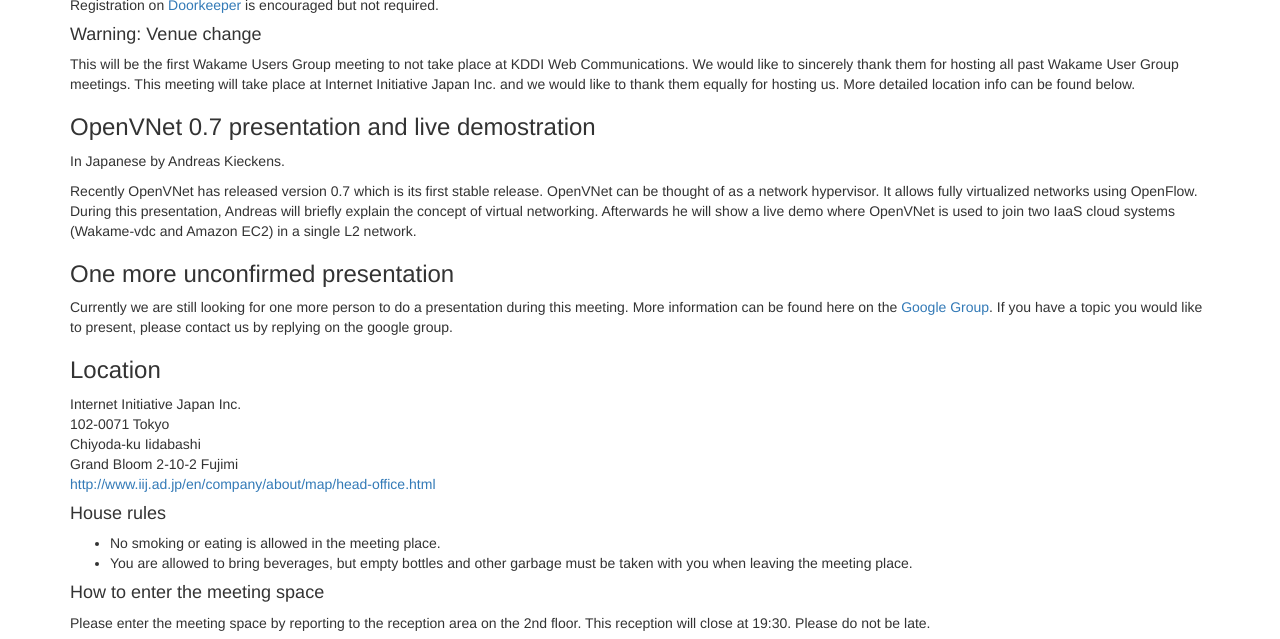
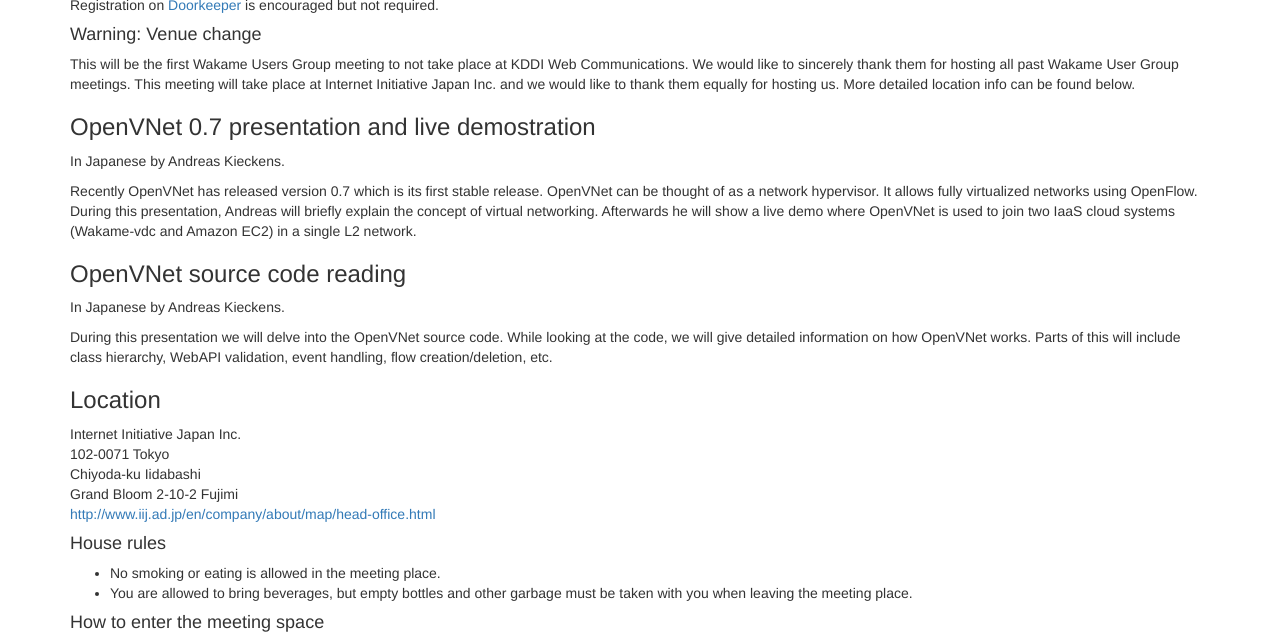
Before and after one commit to wakame/wakame.github.io, a Jekyll site: the page built from index.html, in a window 1280 px wide and 900 px high, scrolled down 530 px, cut to the strip 0-639 px from the top of the window. Built offline with Jekyll 4.4.1, drawn with Linux system fonts in a browser that asks for light colours; nearby versions of some CDN libraries; library files that are not in the unit come from our copies.

Commit message:
Added the second presentation for WUG 9 to the home page

```diff
--- a/index.html
+++ b/index.html
@@ -32,9 +32,11 @@
 
 <p>Recently OpenVNet has released version 0.7 which is its first stable release. OpenVNet can be thought of as a network hypervisor. It allows fully virtualized networks using OpenFlow. During this presentation, Andreas will briefly explain the concept of virtual networking. Afterwards he will show a live demo where OpenVNet is used to join two IaaS cloud systems (Wakame-vdc and Amazon EC2) in a single L2 network.</p>
 
-<h3>One more unconfirmed presentation</h3>
+<h3>OpenVNet source code reading</h3>
 
-Currently we are still looking for one more person to do a presentation during this meeting. More information can be found here on the <a href="https://groups.google.com/forum/#!topic/wakame-ug/YQMUqc4VlYk">Google Group</a>. If you have a topic you would like to present, please contact us by replying on the google group.
+<p>In Japanese by Andreas Kieckens.</p>
+
+<p>During this presentation we will delve into the OpenVNet source code. While looking at the code, we will give detailed information on how OpenVNet works. Parts of this will include class hierarchy, WebAPI validation, event handling, flow creation/deletion, etc.</p>
 
 <h3>Location</h3>
 
```
